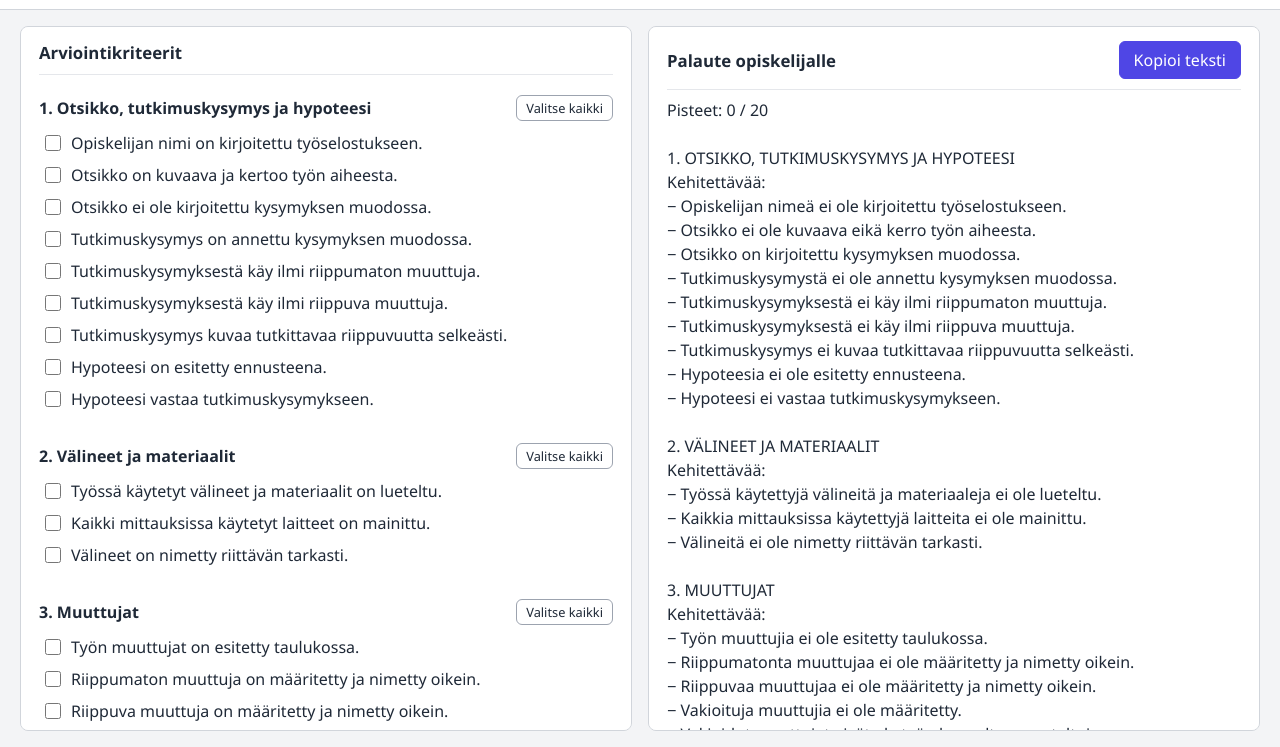
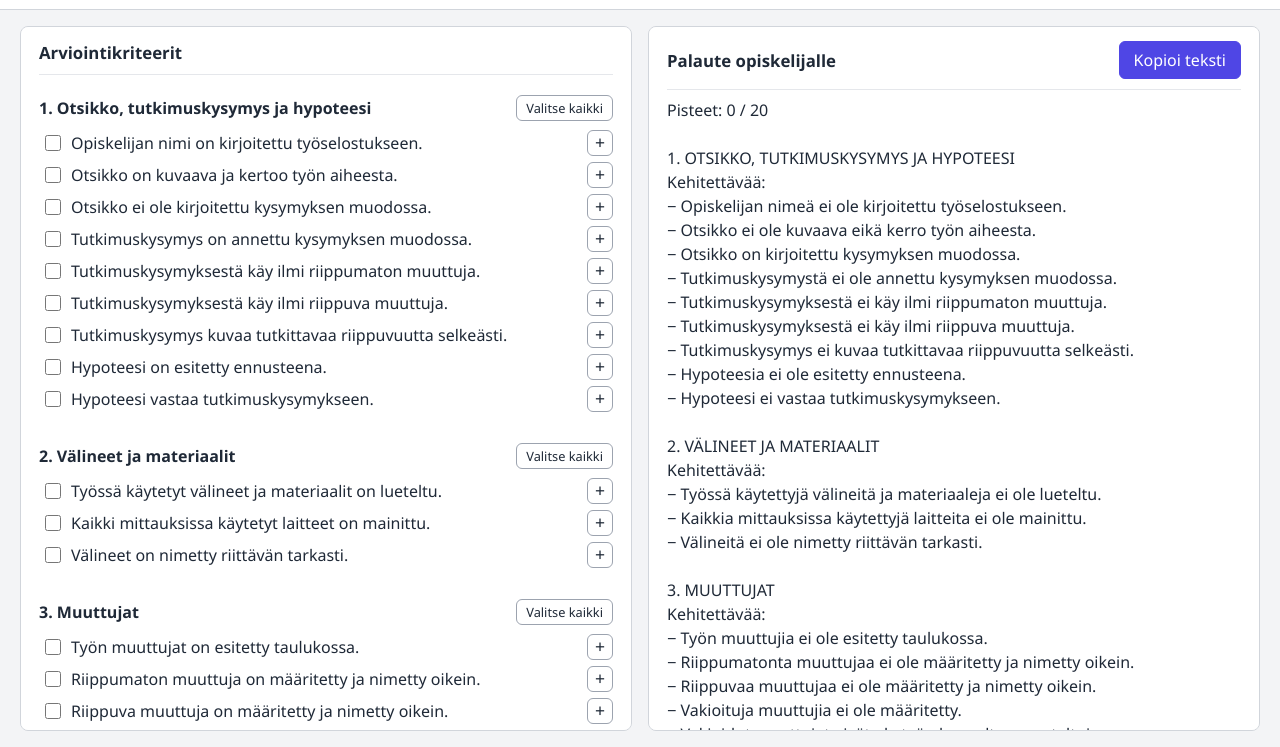
Before and after one commit to hannutoinonen-beep/fy1-2-arviointi, a plain HTML site: page index.html in a window 1280 px wide. Both pictures are taken after a click on the button "Aloita alusta". Shown: the part 53-800 px from the top of the page. Drawn offline with Linux system fonts and the light colour scheme.

Commit message:
Add files via upload

```diff
--- a/index.html
+++ b/index.html
@@ -41,6 +41,17 @@
   label { display: flex; gap: 10px; align-items: flex-start; padding: 5px 6px; border-radius: 4px; cursor: pointer; }
   label:hover { background: #eef2ff; }
   label input { margin: 3px 0 0; width: 16px; height: 16px; flex: none; }
+  .item-row { display: flex; gap: 8px; align-items: flex-start; }
+  .item-row label { flex: 1; }
+  .comment-toggle {
+    flex: none; width: 26px; height: 26px; padding: 0; margin-top: 3px; line-height: 1; font-size: 1.1rem;
+  }
+  .comment-toggle.has-comment, .comment-toggle.has-comment:hover { background: #1f2937; border-color: #1f2937; color: #fff; }
+  .comment {
+    display: block; width: calc(100% - 32px); margin: 2px 0 8px 32px; padding: 6px 8px;
+    font: inherit; color: inherit; border: 1px solid #9ca3af; border-radius: 6px;
+  }
+  .comment[hidden] { display: none; }
   #output { white-space: pre-wrap; overflow-wrap: anywhere; line-height: 1.5; }
   @media (max-width: 800px) {
     body { height: auto; }
@@ -169,9 +180,34 @@ const sectionBoxes = SECTIONS.map(section => {
   const fieldset = element("fieldset", {},
     element("div", { className: "section-head" }, element("h3", { textContent: section.title }), toggle));
 
-  const boxes = section.items.map(([text]) => {
+  const comments = [];
+  const commentButtons = [];
+  const boxes = section.items.map(([text], i) => {
     const box = element("input", { type: "checkbox", autocomplete: "off" });
-    fieldset.append(element("label", {}, box, element("span", { textContent: text })));
+    const commentButton = element("button", {
+      type: "button", className: "comment-toggle", textContent: "+", title: "Lisää kommentti"
+    });
+    commentButton.setAttribute("aria-label", "Lisää kommentti: " + text);
+    commentButton.setAttribute("aria-expanded", "false");
+    const comment = element("input", {
+      type: "text", className: "comment", placeholder: "Kirjoita lisäkommentti", autocomplete: "off", hidden: true
+    });
+    comment.setAttribute("aria-label", "Kommentti: " + text);
+
+    // Kentän sulkeminen ei poista kommenttia. Tumma nappi kertoo, että kohdalla on kommentti.
+    commentButton.addEventListener("click", () => {
+      comment.hidden = !comment.hidden;
+      commentButton.setAttribute("aria-expanded", String(!comment.hidden));
+      if (!comment.hidden) comment.focus();
+    });
+
+    comments[i] = comment;
+    commentButtons[i] = commentButton;
+    fieldset.append(
+      element("div", { className: "item-row" },
+        element("label", {}, box, element("span", { textContent: text })),
+        commentButton),
+      comment);
     return box;
   });
 
@@ -182,7 +218,7 @@ const sectionBoxes = SECTIONS.map(section => {
   });
 
   form.append(fieldset);
-  return { boxes, toggle };
+  return { boxes, comments, commentButtons, toggle };
 });
 
 function update() {
@@ -191,9 +227,17 @@ function update() {
   const parts = [];
 
   SECTIONS.forEach((section, s) => {
-    const { boxes, toggle } = sectionBoxes[s];
-    const good = section.items.filter((_, i) => boxes[i].checked).map(item => "+ " + item[0]);
-    const improve = section.items.filter((_, i) => !boxes[i].checked).map(item => "− " + item[1]);
+    const { boxes, comments, commentButtons, toggle } = sectionBoxes[s];
+    const good = [];
+    const improve = [];
+
+    section.items.forEach(([positive, negative], i) => {
+      const comment = comments[i].value.trim();
+      const suffix = comment ? " – " + comment : "";
+      commentButtons[i].classList.toggle("has-comment", comment !== "");
+      if (boxes[i].checked) good.push("+ " + positive + suffix);
+      else improve.push("− " + negative + suffix);
+    });
 
     selected += good.length;
     total += section.items.length;
@@ -240,11 +284,21 @@ copyButton.addEventListener("click", async () => {
 });
 
 form.addEventListener("change", update);
+form.addEventListener("input", update);
+// Enter ei saa lähettää lomaketta, koska sivun uudelleenlataus tyhjentäisi arvioinnin
+form.addEventListener("submit", event => event.preventDefault());
+form.addEventListener("keydown", event => {
+  if (event.key === "Enter" && event.target.matches(".comment")) event.preventDefault();
+});
 
 document.getElementById("reset").addEventListener("click", () => {
-  const anyChecked = sectionBoxes.some(s => s.boxes.some(b => b.checked));
-  if (anyChecked && !confirm("Tyhjennetäänkö kaikki valinnat?")) return;
+  const anyData = sectionBoxes.some(s => s.boxes.some(b => b.checked) || s.comments.some(c => c.value.trim()));
+  if (anyData && !confirm("Tyhjennetäänkö kaikki valinnat ja kommentit?")) return;
   form.reset();
+  sectionBoxes.forEach(s => {
+    s.comments.forEach(c => c.hidden = true);
+    s.commentButtons.forEach(b => b.setAttribute("aria-expanded", "false"));
+  });
   update();
   document.querySelectorAll(".column").forEach(c => c.scrollTop = 0);
   window.scrollTo(0, 0);
```
